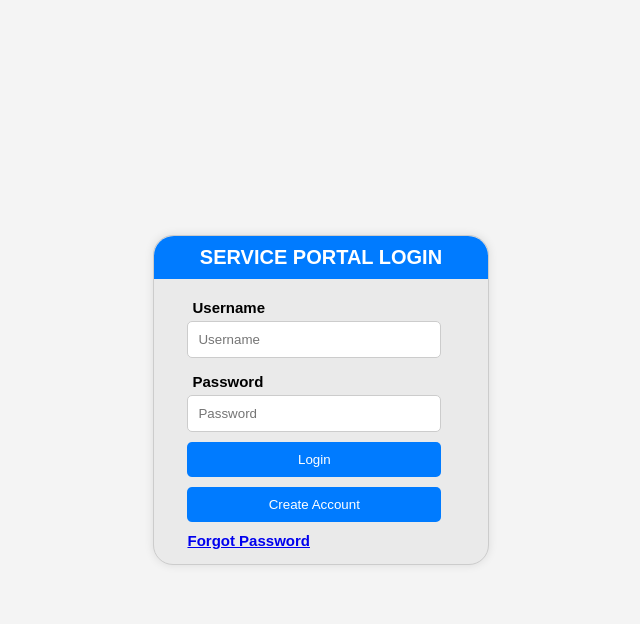
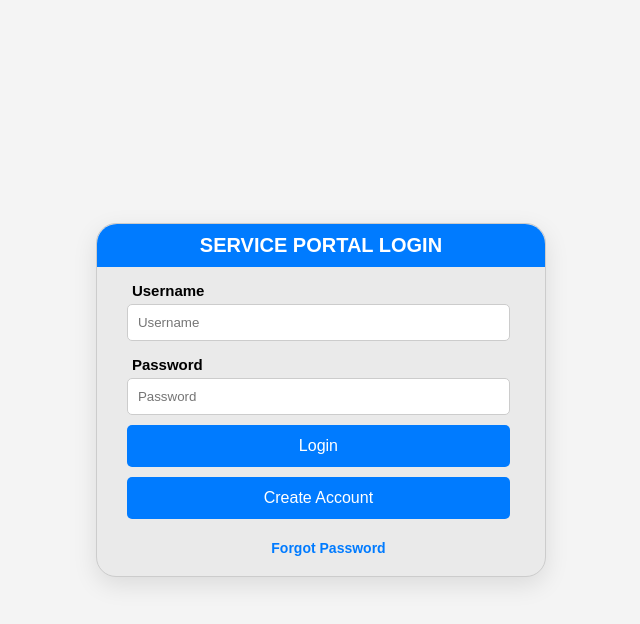
Before and after one commit to braynen305-byte/sps, a PHP site: page / in a window 1280 px wide. Shown: the top 624 px of the page, without its empty margins (319-959 px from the left). Run offline with PHP 8.4, Linux system fonts and the light colour scheme.

Commit message:
complete login pge

```diff
--- a/styles/main.css
+++ b/styles/main.css
@@ -15,13 +15,16 @@ html, body {
 }
 
 .container {
-    width: 90%;
+    width: 450px;
+    max-width: 450px;
     height: auto;
     border: 1px solid #ccc;
     border-radius: 20px 20px 20px 20px;
-    box-shadow: 0 0 10px rgba(0, 0, 0, 0.1);
+    box-shadow: 0 8px 25px rgba(0, 0, 0, 0.10);
     background-color: rgb(234, 234, 234);
-
+    display: flex;
+    flex-direction: column;
+    align-items: center;
 }
 .container h1 {
     margin: 0;
@@ -40,15 +43,21 @@ html, body {
 form{
     font-size: 15px;
     font-weight: bold;
-    width: 80%;
-    margin: 15px auto;
+    width: 90%;
+   padding-bottom: 20px;
+   padding-top: 10px;
+    margin-left: 15px;
+
+
 
 }
 
 label {
+    width: 80%;
    margin-bottom: 0px;
    padding: 5px;
    display: block;
+   text-align: left;
 
 }
 
@@ -62,13 +71,34 @@ label {
 
 button {
     width: 95%;
-    padding: 10px;
+    padding: 12px;
     background-color: #007BFF;
     color: white;
     border: none;
     border-radius: 5px;
     cursor: pointer;
     margin: 0px 0px 10px 0px;
+    font-size: 16px;
+}
+button:hover {
+    background-color: #0056b3;
+    opacity: 0.9;
+    cursor: pointer;
+}
+a{
+    color: #007BFF;
+    text-decoration: none;
+    font-size: 14px;
+}
+a:hover {
+    text-decoration: underline;
+    color: #0056b3;
+}
+
+#forgtPasswordBttn{
+    display: block;
+    text-align: center;
+    margin-top: 10px;
 }
 
 @media (max-width: 600px) {
@@ -79,4 +109,10 @@ button {
     .container h1 {
         text-align: center;
     }
+
+    #forgtPasswordBttn {
+    width: 95%;
+    text-align: center;
+    font-size: 14px;
 }
+}
```
